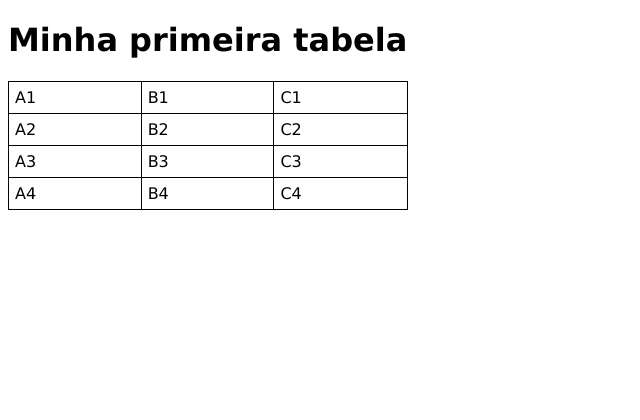
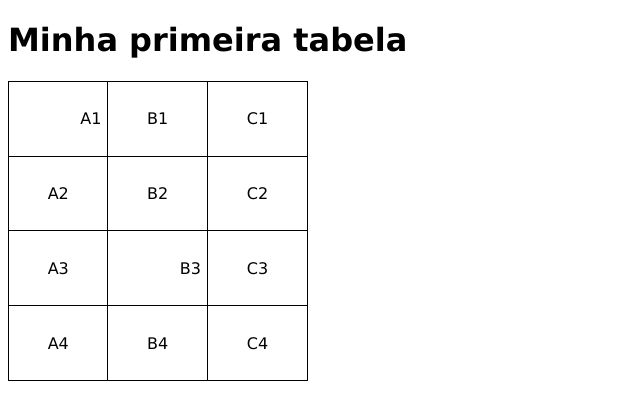
Before and after one commit to EmanoelMonteiro/html-css, a plain HTML site: page Modulo 3/ex023/index.html in a window 1280 px wide. Shown: the whole page, without its empty margins (0-640 px from the left). Drawn offline with Linux system fonts and the light colour scheme.

Commit message:
alinhamento de tabela simples

```diff
--- a/Modulo 3/ex023/index.html
+++ b/Modulo 3/ex023/index.html
@@ -10,21 +10,40 @@
             font-family: Verdana, Geneva, Tahoma, sans-serif;
         }
         table{
-            width: 400px;
+            width: 300px;
+            height: 300px;
             border-collapse: collapse;
+
+
+
         }
         td{
             border: 1px solid black;
             padding: 6px;
+
+            text-align: center; /* alinhamento horizontal*/
+            vertical-align: middle; /* alinhameneto vertical*/
+        }
+        .numero{
+            text-align: right;
         }
     </style>
 </head>
 <body>
     <h1>Minha primeira tabela</h1>
+    <!--
+        Hierarquia de tabelas simples
+
+        TABLE=  tabela
+            TABLE ROW= linha de tabela
+                TABLE HEADER= cabeçalho de tabela
+                TABLE DATA= dados de tabela
+
+    -->
 
     <table>
         <tr>
-            <td>A1</td>
+            <td class="numero">A1</td>
             <td>B1</td>
             <td>C1</td>
 
@@ -37,7 +56,7 @@
         </tr>
         <tr>
             <td>A3</td>
-            <td>B3</td>
+            <td class="numero">B3</td>
             <td>C3</td>
 
         </tr>
```
